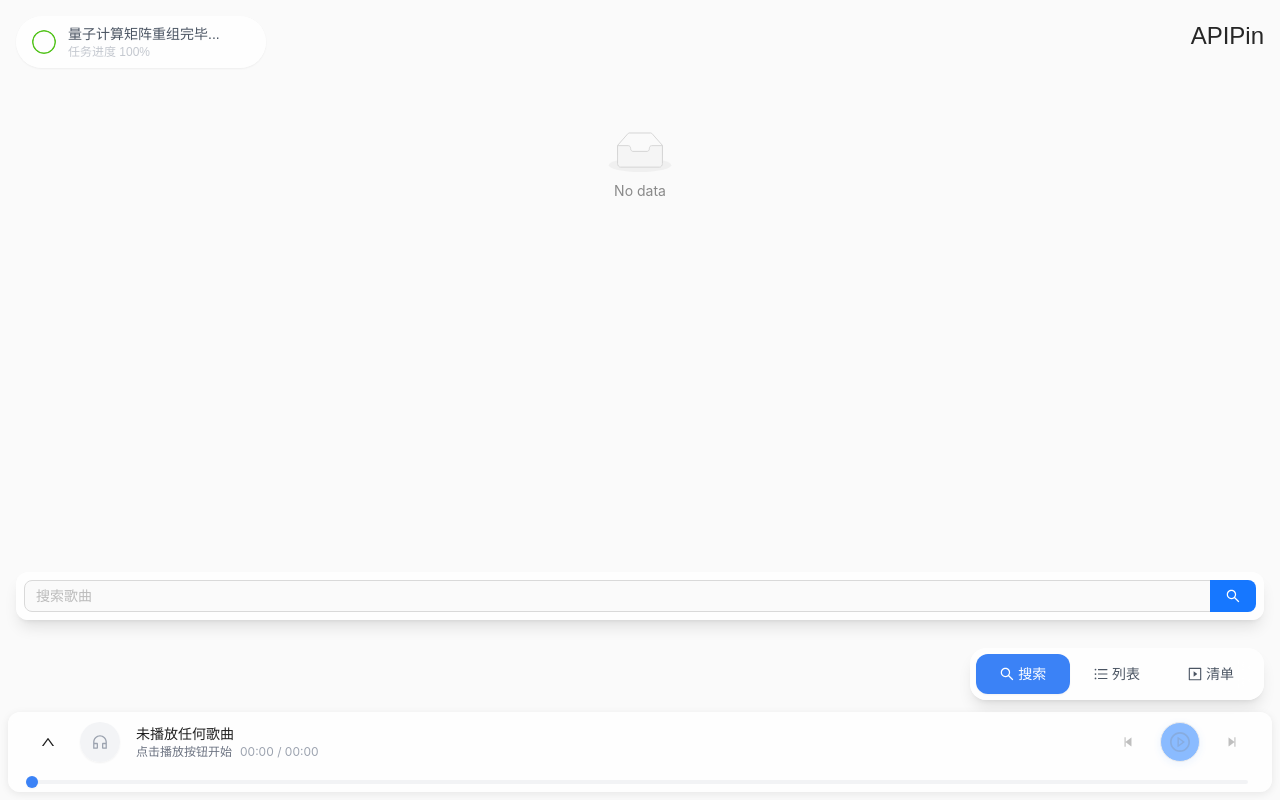
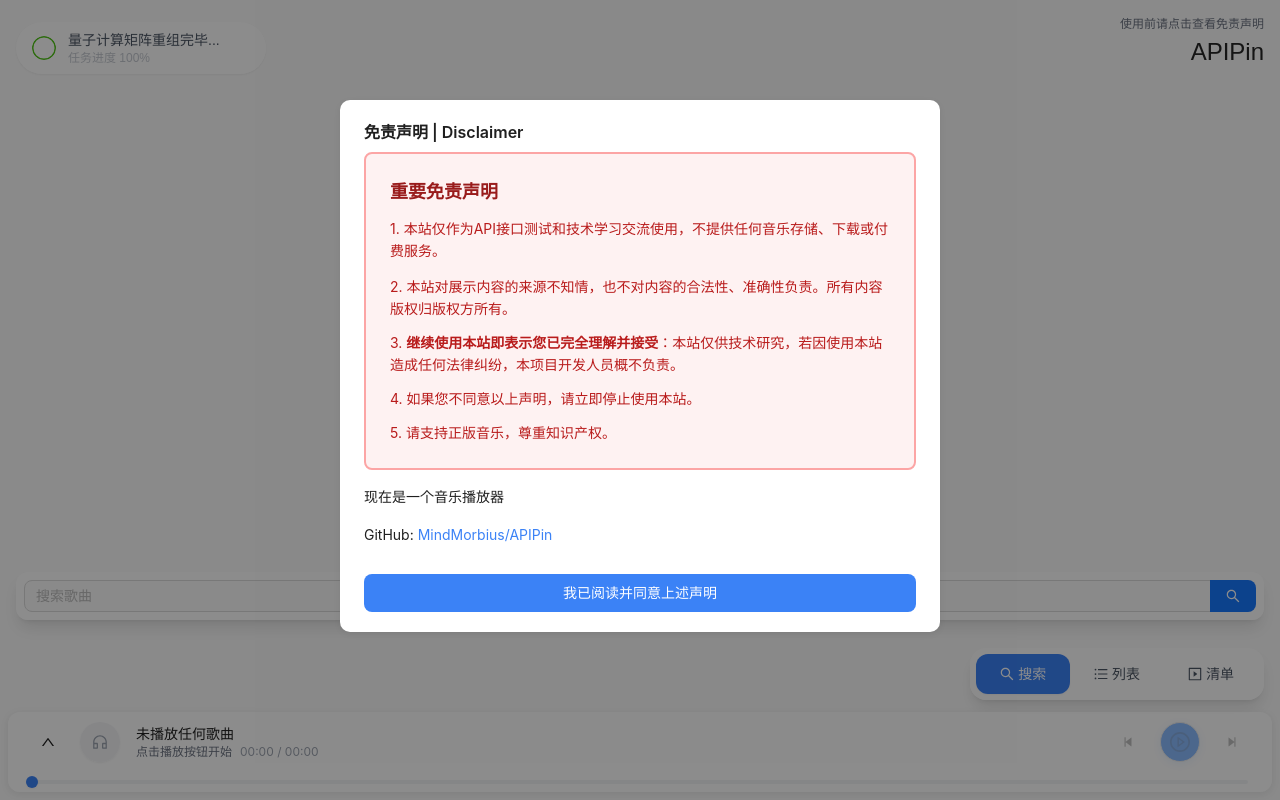
Before and after one commit to dragonzhao93/APIPin, a Next.js app: page / in a window 1280 px wide. Built offline with nearby package versions, Linux system fonts and the light colour scheme.

Commit message:
feat: 添加免责声明弹窗和本地存储同意状态

```diff
--- a/src/app/page.js
+++ b/src/app/page.js
@@ -1,6 +1,6 @@
 'use client';
 
-import { useState } from 'react';
+import { useState, useEffect } from 'react';
 import { Modal } from 'antd';
 import { MusicProvider, useMusic } from '@/contexts/MusicContext';
 import MusicContainer from '@/components/MusicContainer';
@@ -11,7 +11,36 @@ import { AnimatePresence, motion } from 'framer-motion';
 // 创建一个新的内部组件来使用 useMusic
 function HomeContent() {
   const [isAboutOpen, setIsAboutOpen] = useState(false);
+  const [countdown, setCountdown] = useState(3);
+  const [hasAgreed, setHasAgreed] = useState(false);
   const { currentSong, isPlaying } = useMusic();
+
+  useEffect(() => {
+    // 检查本地存储中的同意状态
+    const agreed = localStorage.getItem('disclaimer_agreed');
+    setHasAgreed(!!agreed);
+
+    // 如果没有同意过，显示弹窗
+    if (!agreed) {
+      setIsAboutOpen(true);
+      const timer = setInterval(() => {
+        setCountdown((prev) => {
+          if (prev <= 1) {
+            clearInterval(timer);
+            return 0;
+          }
+          return prev - 1;
+        });
+      }, 1000);
+      return () => clearInterval(timer);
+    }
+  }, []);
+
+  const handleAgree = () => {
+    localStorage.setItem('disclaimer_agreed', 'true');
+    setHasAgreed(true);
+    setIsAboutOpen(false);
+  };
 
   return (
     <div className="h-screen flex flex-col overflow-hidden">
@@ -26,9 +55,12 @@ function HomeContent() {
               animate={{ opacity: 1, x: 0 }}
               exit={{ opacity: 0, x: 20 }}
               transition={{ duration: 0.3 }}
-              className="cursor-pointer hover:opacity-80"
+              className="cursor-pointer hover:opacity-80 text-right"
               onClick={() => setIsAboutOpen(true)}
             >
+              <div className="text-xs text-gray-500 mb-1">
+                {hasAgreed ? '已同意免责声明' : '使用前请点击查看免责声明'}
+              </div>
               <h1 className="text-2xl">APIPin</h1>
             </motion.div>
           )}
@@ -40,12 +72,45 @@ function HomeContent() {
       <GlobalAudioPlayer />
 
       <Modal
-        title="APIPin"
+        title="免责声明 | Disclaimer"
         open={isAboutOpen}
         onCancel={() => setIsAboutOpen(false)}
-        footer={null}
+        footer={[
+          <button
+            key="agree"
+            onClick={() => setIsAboutOpen(false)}
+            className={`w-full py-2 text-white rounded-lg mt-4 ${
+              hasAgreed
+                ? 'bg-green-500 cursor-default'
+                : countdown > 0
+                  ? 'bg-gray-400 cursor-not-allowed'
+                  : 'bg-blue-500 hover:bg-blue-600'
+            }`}
+            disabled={!hasAgreed && countdown > 0}
+          >
+            {hasAgreed
+              ? '已同意'
+              : countdown > 0
+                ? `请仔细阅读 (${countdown}s)`
+                : '我已阅读并同意上述声明'
+            }
+          </button>
+        ]}
+        width={600}
+        maskClosable={hasAgreed}
+        closable={hasAgreed}
       >
         <div className="space-y-4">
+          <div className="p-6 bg-red-50 border-2 border-red-300 rounded-lg">
+            <h3 className="font-bold text-red-800 text-lg mb-3">重要免责声明</h3>
+            <div className="space-y-3 text-red-700">
+              <p>1. 本站仅作为API接口测试和技术学习交流使用，不提供任何音乐存储、下载或付费服务。</p>
+              <p>2. 本站对展示内容的来源不知情，也不对内容的合法性、准确性负责。所有内容版权归版权方所有。</p>
+              <p>3. <strong>继续使用本站即表示您已完全理解并接受</strong>：本站仅供技术研究，若因使用本站造成任何法律纠纷，本项目开发人员概不负责。</p>
+              <p>4. 如果您不同意以上声明，请立即停止使用本站。</p>
+              <p>5. 请支持正版音乐，尊重知识产权。</p>
+            </div>
+          </div>
           <p>现在是一个音乐播放器</p>
           <p>GitHub: <a href="https://github.com/MindMorbius/APIPin" className="text-blue-500 hover:underline">MindMorbius/APIPin</a></p>
         </div>
```
